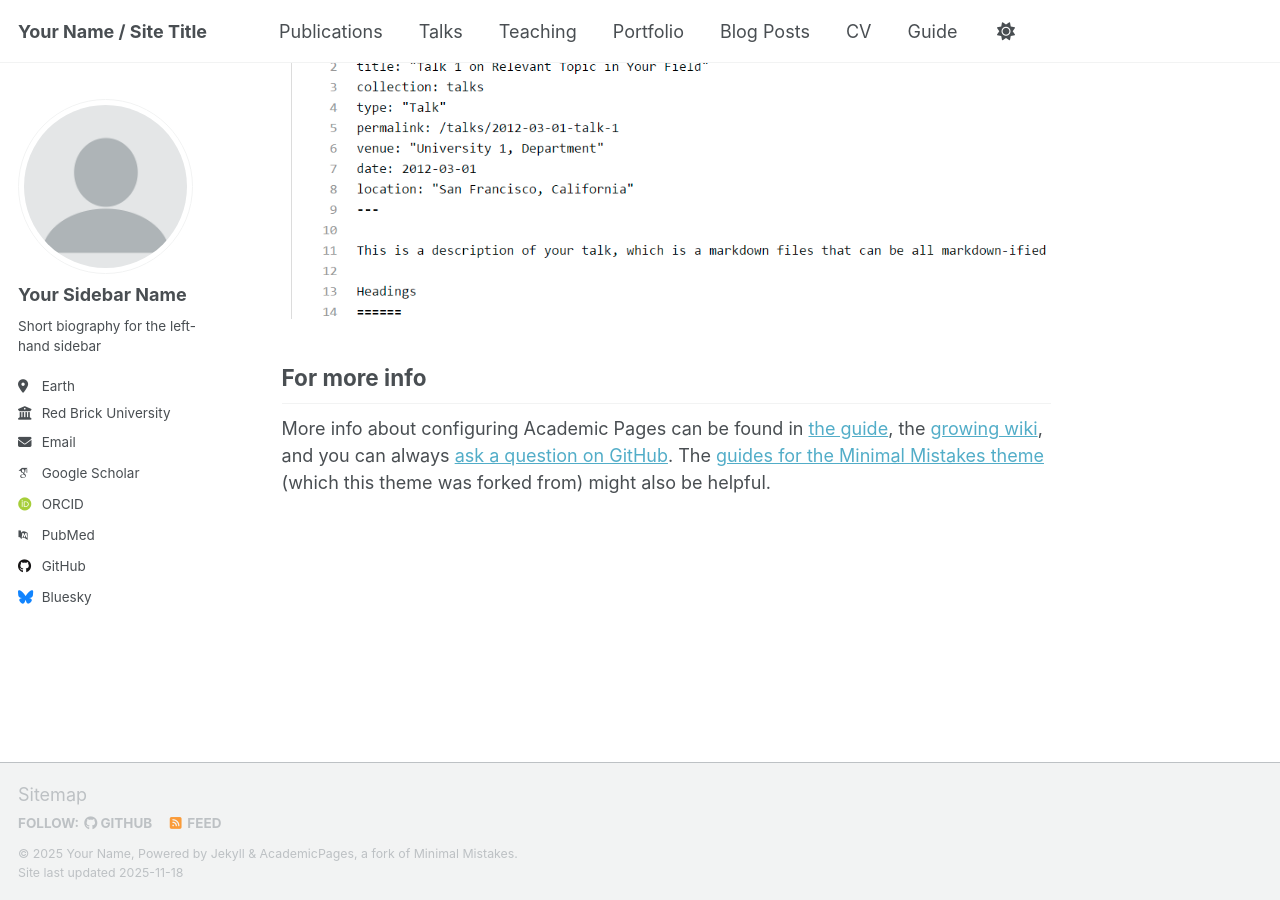
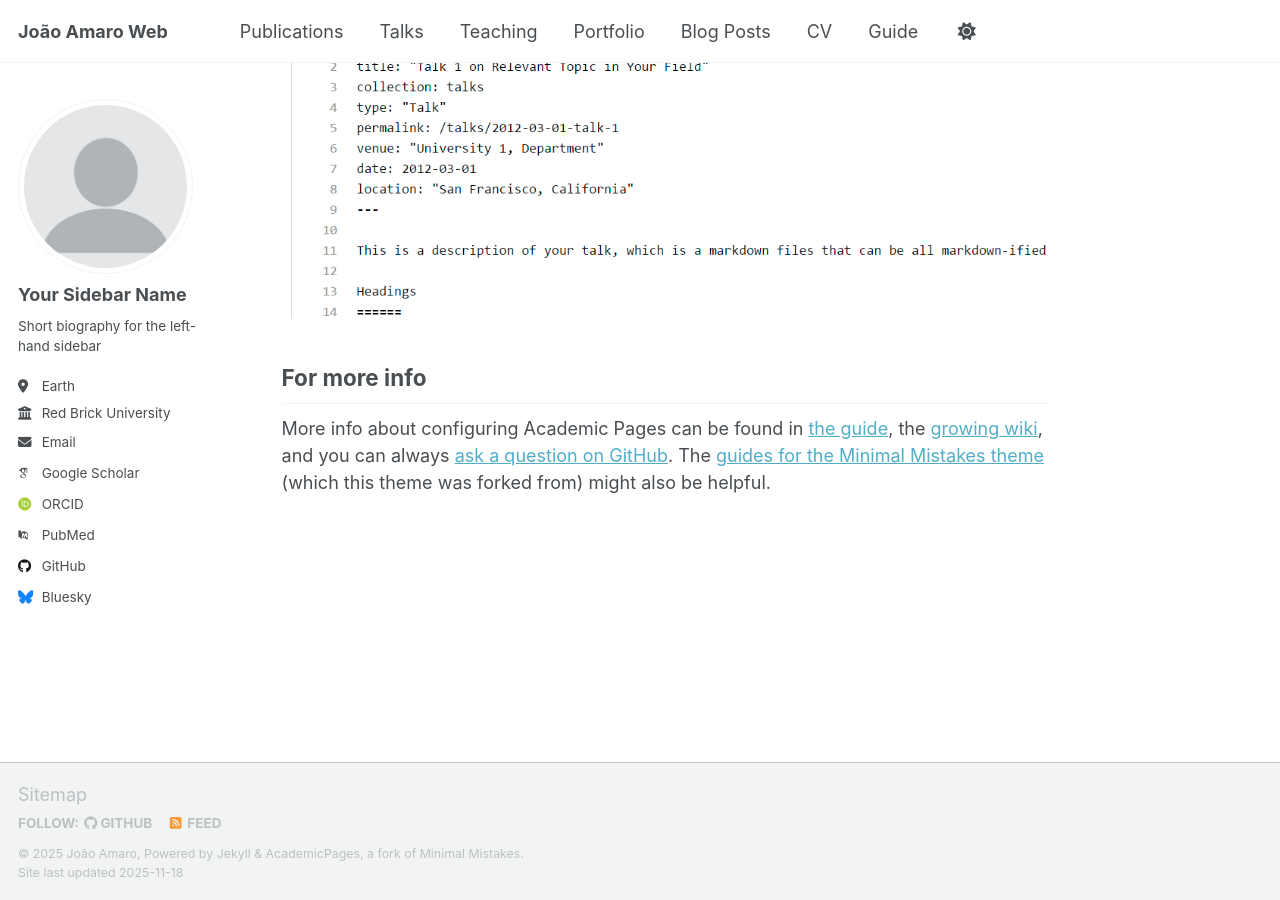
Before and after one commit to JoaoAmaro2001/JoaoAmaro2001.github.io, a Jekyll site: the page built from _pages/about.md, in a window 1280 px wide and 900 px high, scrolled down 2880 px. Built offline with Jekyll 4.4.1, drawn with Linux system fonts in a browser that asks for light colours; some web fonts are replaced; a script that is not in the unit is left out.

Commit message:
Update site configuration with personal details
First (incomplete) commit

```diff
--- a/_config.yml
+++ b/_config.yml
@@ -9,14 +9,14 @@
 # Basic Site Settings
 locale                   : "en-US"
 site_theme               : "default" # Currently available options are "default", "air"
-title                    : "Your Name / Site Title"
+title                    : "João Amaro Web"
 title_separator          : "-"
-name                     : &name "Your Name"
-description              : &description "Your Name's academic portfolio"   # Update this with a general description of your site, this is the default if not overridden by a page
-url                      : https://academicpages.github.io # The base hostname & protocol for your site e.g. "https://[your GitHub username].github.io",
+name                     : &name "João Amaro"
+description              : &description "Research scientist at University of Lisbon"   # Update this with a general description of your site, this is the default if not overridden by a page
+url                      : https://JoaoAmaro2001.github.io # The base hostname & protocol for your site e.g. "https://[your GitHub username].github.io",
                                                            # or if you already have some other page hosted on Github then use "https://[your GitHub username].github.io/[Your Repo Name]"
 baseurl                  : "" # the subpath of your site, e.g. "/blog"
-repository               : "academicpages/academicpages.github.io"
+repository               : "JoaoAmaro2001.github.io"
 
 # Site Author - The following control what appear as part of the author content on the side bar.
 #               If a field is blank the icon and link will not appear, otherwise it will be shown.
```
